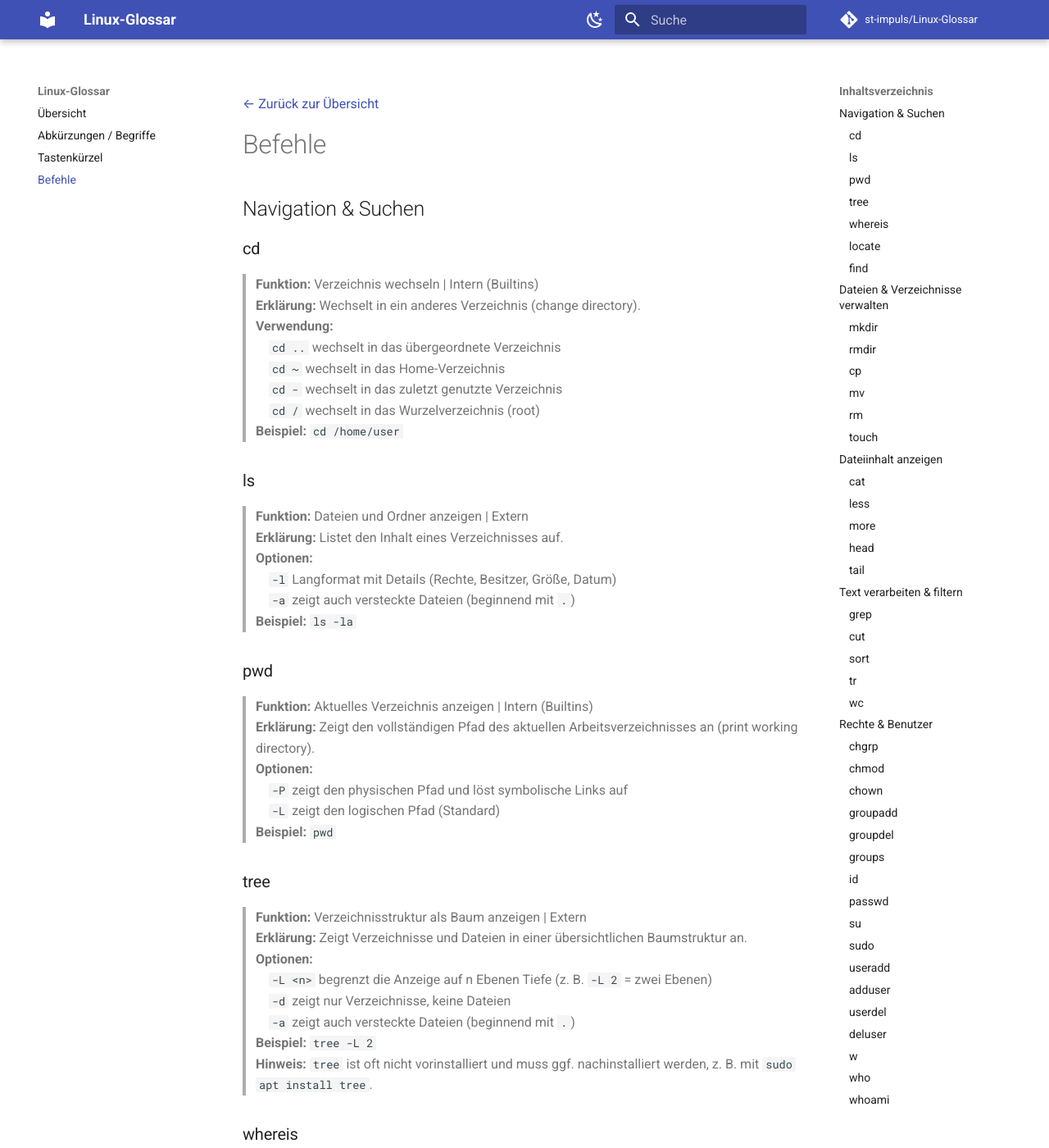
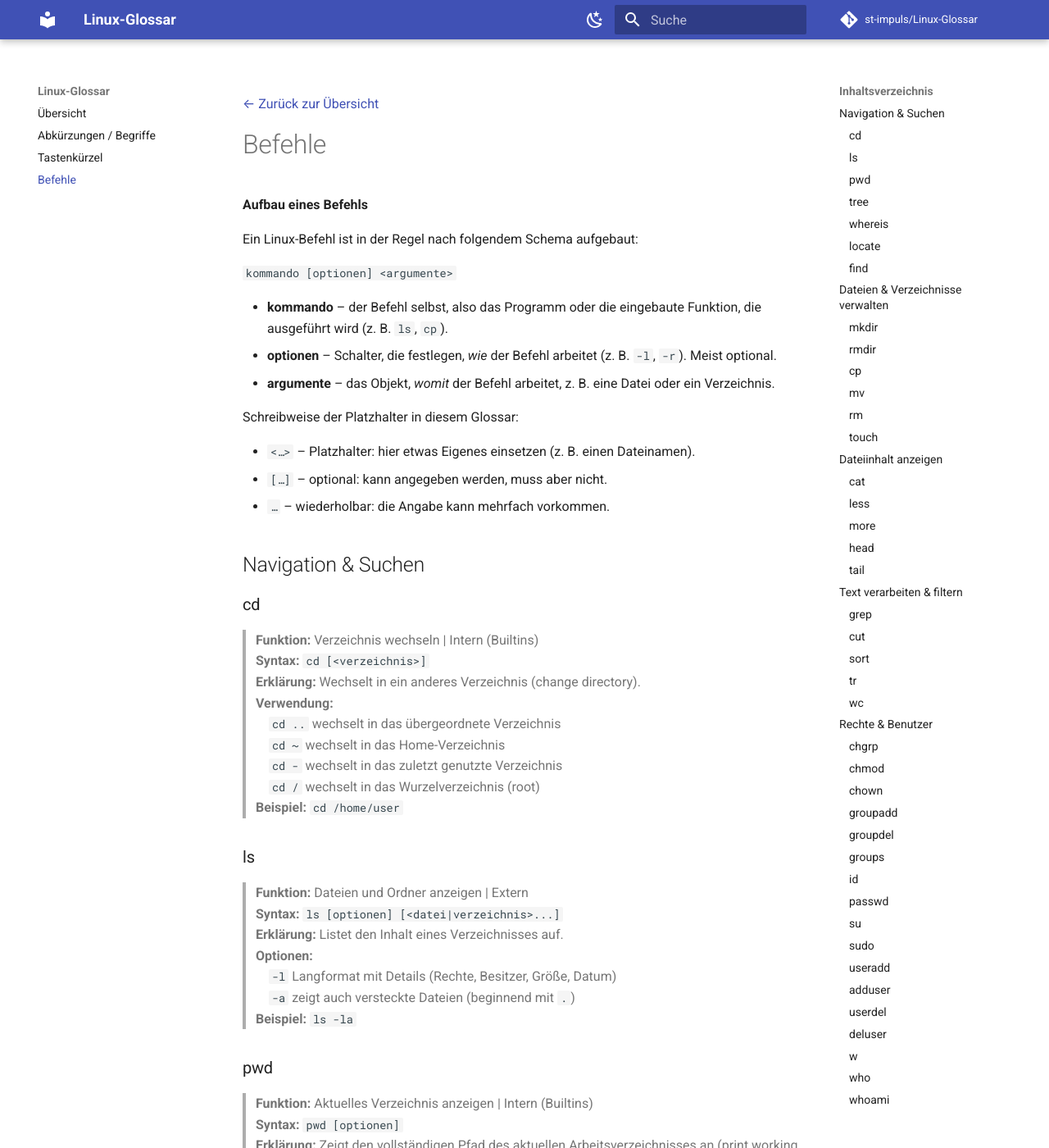
Before and after one commit to st-impuls/Linux-Glossar, an MkDocs documentation site: the page built from docs/pages/befehle.md, in a window 1280 px wide and 1400 px high. Shown: the whole window at 82% size. Built offline with MkDocs 1.6.1 and Material for MkDocs 9.7.7, drawn with Linux system fonts in a browser that asks for light colours; comment, search, counter and statistics services are not loaded; some of the changed text lies outside the part shown.

Commit message:
Befehle: Syntax-Zeile je Befehl und einleitende Erklärung zum Befehlsaufbau
Allen Befehlen eine "Syntax:"-Zeile (kommando [optionen] <argumente>) nach
der Funktion-Zeile hinzugefügt. Am Anfang ein kurzer Abschnitt "Aufbau eines
Befehls" mit Erklärung der Bestandteile und der Platzhalter-Schreibweise
(<…> / […] / …).

Co-Authored-By: Claude Opus 4.8 <noreply@anthropic.com>

```diff
--- a/docs/pages/befehle.md
+++ b/docs/pages/befehle.md
@@ -1,11 +1,28 @@
 [← Zurück zur Übersicht](../index.md)
 
 # Befehle
+
+**Aufbau eines Befehls**
+
+Ein Linux-Befehl ist in der Regel nach folgendem Schema aufgebaut:
+
+`kommando [optionen] <argumente>`
+
+- **kommando** – der Befehl selbst, also das Programm oder die eingebaute Funktion, die ausgeführt wird (z. B. `ls`, `cp`).
+- **optionen** – Schalter, die festlegen, *wie* der Befehl arbeitet (z. B. `-l`, `-r`). Meist optional.
+- **argumente** – das Objekt, *womit* der Befehl arbeitet, z. B. eine Datei oder ein Verzeichnis.
+
+Schreibweise der Platzhalter in diesem Glossar:
+
+- `<…>` – Platzhalter: hier etwas Eigenes einsetzen (z. B. einen Dateinamen).
+- `[…]` – optional: kann angegeben werden, muss aber nicht.
+- `…` – wiederholbar: die Angabe kann mehrfach vorkommen.
 
 ## Navigation & Suchen
 
 ### cd
 >**Funktion:** Verzeichnis wechseln | Intern (Builtins)<br />
+>**Syntax:** `cd [<verzeichnis>]`<br />
 >**Erklärung:** Wechselt in ein anderes Verzeichnis (change directory).<br />
 >**Verwendung:**<br />
 >&nbsp;&nbsp;&nbsp;&nbsp;`cd ..` wechselt in das übergeordnete Verzeichnis<br />
@@ -16,6 +33,7 @@
 
 ### ls
 >**Funktion:** Dateien und Ordner anzeigen | Extern<br />
+>**Syntax:** `ls [optionen] [<datei|verzeichnis>...]`<br />
 >**Erklärung:** Listet den Inhalt eines Verzeichnisses auf.<br />
 >**Optionen:**<br />
 >&nbsp;&nbsp;&nbsp;&nbsp;`-l` Langformat mit Details (Rechte, Besitzer, Größe, Datum)<br />
@@ -24,6 +42,7 @@
 
 ### pwd
 >**Funktion:** Aktuelles Verzeichnis anzeigen | Intern (Builtins)<br />
+>**Syntax:** `pwd [optionen]`<br />
 >**Erklärung:** Zeigt den vollständigen Pfad des aktuellen Arbeitsverzeichnisses an (print working directory).<br />
 >**Optionen:**<br />
 >&nbsp;&nbsp;&nbsp;&nbsp;`-P` zeigt den physischen Pfad und löst symbolische Links auf<br />
@@ -32,6 +51,7 @@
 
 ### tree
 >**Funktion:** Verzeichnisstruktur als Baum anzeigen | Extern<br />
+>**Syntax:** `tree [optionen] [<verzeichnis>]`<br />
 >**Erklärung:** Zeigt Verzeichnisse und Dateien in einer übersichtlichen Baumstruktur an.<br />
 >**Optionen:**<br />
 >&nbsp;&nbsp;&nbsp;&nbsp;`-L <n>` begrenzt die Anzeige auf n Ebenen Tiefe (z. B. `-L 2` = zwei Ebenen)<br />
@@ -42,6 +62,7 @@
 
 ### whereis
 >**Funktion:** Pfad zu Programm, Manpage oder Quellcode finden | Extern<br />
+>**Syntax:** `whereis [optionen] <name>...`<br />
 >**Erklärung:** Zeigt an, wo sich die Programmdatei, das Handbuch und ggf. die Quelldateien eines Befehls befinden.<br />
 >**Optionen:**<br />
 >&nbsp;&nbsp;&nbsp;&nbsp;`-b` sucht nur nach der ausführbaren Datei (binary)<br />
@@ -51,6 +72,7 @@
 
 ### locate
 >**Funktion:** Dateien schnell über den Namen finden | Extern<br />
+>**Syntax:** `locate [optionen] <muster>...`<br />
 >**Erklärung:** Sucht Dateien anhand des Namens in einer zuvor angelegten Datenbank und ist dadurch deutlich schneller als `find`.<br />
 >**Optionen:**<br />
 >&nbsp;&nbsp;&nbsp;&nbsp;`-i` ignoriert Groß- und Kleinschreibung<br />
@@ -60,6 +82,7 @@
 
 ### find
 >**Funktion:** Dateien und Ordner suchen | Extern<br />
+>**Syntax:** `find [<startverzeichnis>] [optionen]`<br />
 >**Erklärung:** Durchsucht ein Verzeichnis (und dessen Unterordner) live nach Dateien anhand von Name, Typ, Größe und weiteren Kriterien.<br />
 >**Optionen:**<br />
 >&nbsp;&nbsp;&nbsp;&nbsp;`-name <muster>` sucht nach dem Dateinamen (z. B. `-name "*.txt"`)<br />
@@ -73,6 +96,7 @@
 
 ### mkdir
 >**Funktion:** Neues Verzeichnis erstellen | Extern<br />
+>**Syntax:** `mkdir [optionen] <verzeichnis>...`<br />
 >**Erklärung:** Erstellt einen oder mehrere neue Ordner.<br />
 >**Optionen:**<br />
 >&nbsp;&nbsp;&nbsp;&nbsp;`-p` erstellt bei Bedarf auch übergeordnete Verzeichnisse (verschachtelte Pfade)<br />
@@ -81,6 +105,7 @@
 
 ### rmdir
 >**Funktion:** Leeres Verzeichnis löschen | Extern<br />
+>**Syntax:** `rmdir [optionen] <verzeichnis>...`<br />
 >**Erklärung:** Löscht ein Verzeichnis, aber nur wenn es leer ist.<br />
 >**Optionen:**<br />
 >&nbsp;&nbsp;&nbsp;&nbsp;`-p` entfernt auch übergeordnete Verzeichnisse, sofern diese leer sind<br />
@@ -89,6 +114,7 @@
 
 ### cp
 >**Funktion:** Dateien oder Ordner kopieren | Extern<br />
+>**Syntax:** `cp [optionen] <quelle>... <ziel>`<br />
 >**Erklärung:** Kopiert Dateien oder Verzeichnisse an einen anderen Ort.<br />
 >**Optionen:**<br />
 >&nbsp;&nbsp;&nbsp;&nbsp;`-r` kopiert rekursiv (für Ordner mit Inhalt)<br />
@@ -98,6 +124,7 @@
 
 ### mv
 >**Funktion:** Dateien oder Ordner verschieben oder umbenennen | Extern<br />
+>**Syntax:** `mv [optionen] <quelle>... <ziel>`<br />
 >**Erklärung:** Verschiebt eine Datei bzw. einen Ordner oder benennt sie um.<br />
 >**Optionen:**<br />
 >&nbsp;&nbsp;&nbsp;&nbsp;`-i` fragt vor dem Überschreiben nach<br />
@@ -106,6 +133,7 @@
 
 ### rm
 >**Funktion:** Dateien löschen | Extern<br />
+>**Syntax:** `rm [optionen] <datei>...`<br />
 >**Erklärung:** Löscht Dateien oder mit Optionen auch ganze Verzeichnisse.<br />
 >**Optionen:**<br />
 >&nbsp;&nbsp;&nbsp;&nbsp;`-r` löscht rekursiv (Ordner samt Inhalt)<br />
@@ -116,6 +144,7 @@
 
 ### touch
 >**Funktion:** Neue Datei erstellen oder Zeitstempel ändern | Extern<br />
+>**Syntax:** `touch [optionen] <datei>...`<br />
 >**Erklärung:** Erstellt eine leere Datei oder aktualisiert den Zeitstempel einer vorhandenen Datei.<br />
 >**Optionen:**<br />
 >&nbsp;&nbsp;&nbsp;&nbsp;`-c` erstellt keine Datei, wenn sie noch nicht existiert<br />
@@ -125,6 +154,7 @@
 
 ### cat
 >**Funktion:** Dateiinhalt anzeigen | Extern<br />
+>**Syntax:** `cat [optionen] [<datei>...]`<br />
 >**Erklärung:** Gibt den gesamten Inhalt einer Datei direkt im Terminal aus (concatenate).<br />
 >**Optionen:**<br />
 >&nbsp;&nbsp;&nbsp;&nbsp;`-n` nummeriert alle Zeilen<br />
@@ -134,6 +164,7 @@
 
 ### less
 >**Funktion:** Datei seitenweise anzeigen | Extern<br />
+>**Syntax:** `less [optionen] <datei>...`<br />
 >**Erklärung:** Öffnet eine Datei im Lesemodus; man kann vor- und zurückblättern. Beenden mit `q`.<br />
 >**Optionen:**<br />
 >&nbsp;&nbsp;&nbsp;&nbsp;`-N` zeigt Zeilennummern an<br />
@@ -143,6 +174,7 @@
 
 ### more
 >**Funktion:** Datei seitenweise anzeigen (nur vorwärts) | Extern<br />
+>**Syntax:** `more [optionen] <datei>...`<br />
 >**Erklärung:** Zeigt eine Datei schrittweise an. Im Gegensatz zu `less` kann nur vorwärts geblättert werden.<br />
 >**Optionen:**<br />
 >&nbsp;&nbsp;&nbsp;&nbsp;`-d` zeigt eine Bedienhilfe am unteren Rand an<br />
@@ -151,6 +183,7 @@
 
 ### head
 >**Funktion:** Anfang einer Datei anzeigen | Extern<br />
+>**Syntax:** `head [optionen] [<datei>...]`<br />
 >**Erklärung:** Gibt standardmäßig die ersten 10 Zeilen einer Datei aus.<br />
 >**Optionen:**<br />
 >&nbsp;&nbsp;&nbsp;&nbsp;`-n <z>` zeigt die ersten z Zeilen an (z. B. `-n 20`)<br />
@@ -159,6 +192,7 @@
 
 ### tail
 >**Funktion:** Ende einer Datei anzeigen | Extern<br />
+>**Syntax:** `tail [optionen] [<datei>...]`<br />
 >**Erklärung:** Gibt standardmäßig die letzten 10 Zeilen einer Datei aus.<br />
 >**Optionen:**<br />
 >&nbsp;&nbsp;&nbsp;&nbsp;`-n <z>` zeigt die letzten z Zeilen an (z. B. `-n 20`)<br />
@@ -170,6 +204,7 @@
 
 ### grep
 >**Funktion:** Nach Text suchen | Extern<br />
+>**Syntax:** `grep [optionen] <muster> [<datei>...]`<br />
 >**Erklärung:** Durchsucht Dateien oder Ausgaben nach Zeilen, die zu einem Muster passen.<br />
 >**Optionen:**<br />
 >&nbsp;&nbsp;&nbsp;&nbsp;`-i` ignoriert Groß- und Kleinschreibung<br />
@@ -181,6 +216,7 @@
 
 ### cut
 >**Funktion:** Spalten oder Felder ausschneiden | Extern<br />
+>**Syntax:** `cut [optionen] [<datei>...]`<br />
 >**Erklärung:** Schneidet aus jeder Zeile bestimmte Teile heraus, z. B. einzelne Spalten.<br />
 >**Optionen:**<br />
 >&nbsp;&nbsp;&nbsp;&nbsp;`-d <z>` legt das Trennzeichen fest (z. B. `-d ":"`)<br />
@@ -190,6 +226,7 @@
 
 ### sort
 >**Funktion:** Zeilen sortieren | Extern<br />
+>**Syntax:** `sort [optionen] [<datei>...]`<br />
 >**Erklärung:** Sortiert die Zeilen einer Datei oder Eingabe, standardmäßig alphabetisch.<br />
 >**Optionen:**<br />
 >&nbsp;&nbsp;&nbsp;&nbsp;`-n` sortiert numerisch statt alphabetisch<br />
@@ -199,6 +236,7 @@
 
 ### tr
 >**Funktion:** Zeichen ersetzen oder löschen | Extern<br />
+>**Syntax:** `tr [optionen] <satz1> [<satz2>]`<br />
 >**Erklärung:** Wandelt oder entfernt einzelne Zeichen aus einem Eingabestrom (translate).<br />
 >**Optionen:**<br />
 >&nbsp;&nbsp;&nbsp;&nbsp;`-d` löscht die angegebenen Zeichen<br />
@@ -208,6 +246,7 @@
 
 ### wc
 >**Funktion:** Zeilen, Wörter und Zeichen zählen | Extern<br />
+>**Syntax:** `wc [optionen] [<datei>...]`<br />
 >**Erklärung:** Zählt standardmäßig Zeilen, Wörter und Bytes einer Datei oder Eingabe (word count).<br />
 >**Optionen:**<br />
 >&nbsp;&nbsp;&nbsp;&nbsp;`-l` zählt nur die Zeilen<br />
@@ -220,6 +259,7 @@
 
 ### chgrp
 >**Funktion:** Gruppe einer Datei ändern | Extern<br />
+>**Syntax:** `chgrp [optionen] <gruppe> <datei>...`<br />
 >**Erklärung:** Ändert die Gruppenzugehörigkeit einer Datei oder eines Verzeichnisses (change group).<br />
 >**Optionen:**<br />
 >&nbsp;&nbsp;&nbsp;&nbsp;`-R` ändert die Gruppe rekursiv für alle Unterordner und Dateien<br />
@@ -229,6 +269,7 @@
 
 ### chmod
 >**Funktion:** Zugriffsrechte ändern | Extern<br />
+>**Syntax:** `chmod [optionen] <modus> <datei>...`<br />
 >**Erklärung:** Ändert die Berechtigungen (Lesen, Schreiben, Ausführen) einer Datei oder eines Ordners.<br />
 >**Optionen:**<br />
 >&nbsp;&nbsp;&nbsp;&nbsp;`-R` ändert die Rechte rekursiv für alle Unterordner und Dateien<br />
@@ -238,6 +279,7 @@
 
 ### chown
 >**Funktion:** Besitzer ändern | Extern<br />
+>**Syntax:** `chown [optionen] <besitzer>[:<gruppe>] <datei>...`<br />
 >**Erklärung:** Ändert den Eigentümer und optional die Gruppe einer Datei oder eines Ordners.<br />
 >**Optionen:**<br />
 >&nbsp;&nbsp;&nbsp;&nbsp;`-R` ändert den Besitzer rekursiv für alle Unterordner und Dateien<br />
@@ -247,6 +289,7 @@
 
 ### groupadd
 >**Funktion:** Gruppe anlegen | Extern<br />
+>**Syntax:** `groupadd [optionen] <gruppe>`<br />
 >**Erklärung:** Legt eine neue Benutzergruppe im System an (Low-Level-Werkzeug).<br />
 >**Optionen:**<br />
 >&nbsp;&nbsp;&nbsp;&nbsp;`-g` legt die Gruppen-ID (GID) fest<br />
@@ -256,6 +299,7 @@
 
 ### groupdel
 >**Funktion:** Gruppe löschen | Extern<br />
+>**Syntax:** `groupdel [optionen] <gruppe>`<br />
 >**Erklärung:** Entfernt eine bestehende Benutzergruppe aus dem System.<br />
 >**Optionen:**<br />
 >&nbsp;&nbsp;&nbsp;&nbsp;`-f` erzwingt das Löschen, auch wenn es die primäre Gruppe eines Benutzers ist (force)<br />
@@ -264,6 +308,7 @@
 
 ### groups
 >**Funktion:** Gruppenzugehörigkeit anzeigen | Extern<br />
+>**Syntax:** `groups [<benutzer>...]`<br />
 >**Erklärung:** Zeigt alle Gruppen an, denen der aktuelle oder ein angegebener Benutzer angehört.<br />
 >**Optionen:**<br />
 >&nbsp;&nbsp;&nbsp;&nbsp;(keine gebräuchlichen Optionen; erwartet optional einen Benutzernamen)<br />
@@ -272,6 +317,7 @@
 
 ### id
 >**Funktion:** Benutzer- und Gruppen-IDs anzeigen | Extern<br />
+>**Syntax:** `id [optionen] [<benutzer>]`<br />
 >**Erklärung:** Zeigt die UID, GID und die Gruppenzugehörigkeit des aktuellen oder eines angegebenen Benutzers an.<br />
 >**Optionen:**<br />
 >&nbsp;&nbsp;&nbsp;&nbsp;`-u` zeigt nur die Benutzer-ID (UID) an<br />
@@ -282,6 +328,7 @@
 
 ### passwd
 >**Funktion:** Passwort ändern | Extern<br />
+>**Syntax:** `passwd [optionen] [<benutzer>]`<br />
 >**Erklärung:** Ändert das Passwort des eigenen Benutzers oder (als Administrator) eines anderen Benutzers.<br />
 >**Optionen:**<br />
 >&nbsp;&nbsp;&nbsp;&nbsp;`-l` sperrt ein Benutzerkonto (lock)<br />
@@ -291,6 +338,7 @@
 
 ### su
 >**Funktion:** Benutzer wechseln | Extern<br />
+>**Syntax:** `su [optionen] [<benutzer>]`<br />
 >**Erklärung:** Startet eine Shell als anderer Benutzer, standardmäßig als `root` (substitute user).<br />
 >**Optionen:**<br />
 >&nbsp;&nbsp;&nbsp;&nbsp;`-` (bzw. `-l`) startet eine Login-Shell mit der Umgebung des Zielbenutzers<br />
@@ -300,6 +348,7 @@
 
 ### sudo
 >**Funktion:** Befehl mit Administratorrechten ausführen | Extern<br />
+>**Syntax:** `sudo [optionen] <befehl>`<br />
 >**Erklärung:** Führt einen einzelnen Befehl mit den Rechten eines anderen Benutzers aus, standardmäßig als `root` (superuser do).<br />
 >**Optionen:**<br />
 >&nbsp;&nbsp;&nbsp;&nbsp;`-u` führt den Befehl als angegebener Benutzer statt als root aus<br />
@@ -310,6 +359,7 @@
 
 ### useradd
 >**Funktion:** Benutzer anlegen | Extern<br />
+>**Syntax:** `useradd [optionen] <benutzername>`<br />
 >**Erklärung:** Legt ein neues Benutzerkonto an (Low-Level-Werkzeug).<br />
 >**Optionen:**<br />
 >&nbsp;&nbsp;&nbsp;&nbsp;`-m` erstellt das Home-Verzeichnis des Benutzers<br />
@@ -320,6 +370,7 @@
 
 ### adduser
 >**Funktion:** Benutzer anlegen (Debian/Ubuntu) | Extern<br />
+>**Syntax:** `adduser [optionen] <benutzer> [<gruppe>]`<br />
 >**Erklärung:** Komfortables, interaktives Werkzeug zum Anlegen eines Benutzers oder zum Hinzufügen zu einer Gruppe; ein Perl-Skript auf Basis von `useradd`.<br />
 >**Optionen:**<br />
 >&nbsp;&nbsp;&nbsp;&nbsp;`--ingroup` legt die primäre Gruppe des neuen Benutzers fest<br />
@@ -330,6 +381,7 @@
 
 ### userdel
 >**Funktion:** Benutzer löschen | Extern<br />
+>**Syntax:** `userdel [optionen] <benutzername>`<br />
 >**Erklärung:** Entfernt ein Benutzerkonto aus dem System (Low-Level-Werkzeug).<br />
 >**Optionen:**<br />
 >&nbsp;&nbsp;&nbsp;&nbsp;`-r` löscht zusätzlich das Home-Verzeichnis und den Mail-Spool (remove)<br />
@@ -339,6 +391,7 @@
 
 ### deluser
 >**Funktion:** Benutzer löschen (Debian/Ubuntu) | Extern<br />
+>**Syntax:** `deluser [optionen] <benutzer> [<gruppe>]`<br />
 >**Erklärung:** Komfortables Werkzeug zum Entfernen eines Benutzers oder zum Entfernen aus einer Gruppe; ein Perl-Skript auf Basis von `userdel`.<br />
 >**Optionen:**<br />
 >&nbsp;&nbsp;&nbsp;&nbsp;`--remove-home` löscht das Home-Verzeichnis des Benutzers<br />
@@ -349,6 +402,7 @@
 
 ### w
 >**Funktion:** Angemeldete Benutzer und ihre Aktivität anzeigen | Extern<br />
+>**Syntax:** `w [optionen] [<benutzer>]`<br />
 >**Erklärung:** Zeigt, welche Benutzer angemeldet sind und welchen Prozess sie gerade ausführen, samt System-Auslastung.<br />
 >**Optionen:**<br />
 >&nbsp;&nbsp;&nbsp;&nbsp;`-s` Kurzformat ohne Anmeldezeit und CPU-Angaben (short)<br />
@@ -358,6 +412,7 @@
 
 ### who
 >**Funktion:** Angemeldete Benutzer anzeigen | Extern<br />
+>**Syntax:** `who [optionen]`<br />
 >**Erklärung:** Zeigt an, welche Benutzer aktuell am System angemeldet sind, samt Terminal und Anmeldezeit.<br />
 >**Optionen:**<br />
 >&nbsp;&nbsp;&nbsp;&nbsp;`-a` zeigt alle verfügbaren Informationen an (all)<br />
@@ -367,6 +422,7 @@
 
 ### whoami
 >**Funktion:** Eigenen Benutzernamen anzeigen | Extern<br />
+>**Syntax:** `whoami [optionen]`<br />
 >**Erklärung:** Gibt den Anmeldenamen des aktuell angemeldeten Benutzers aus (who am i).<br />
 >**Optionen:**<br />
 >&nbsp;&nbsp;&nbsp;&nbsp;(keine gebräuchlichen Optionen)<br />
```
